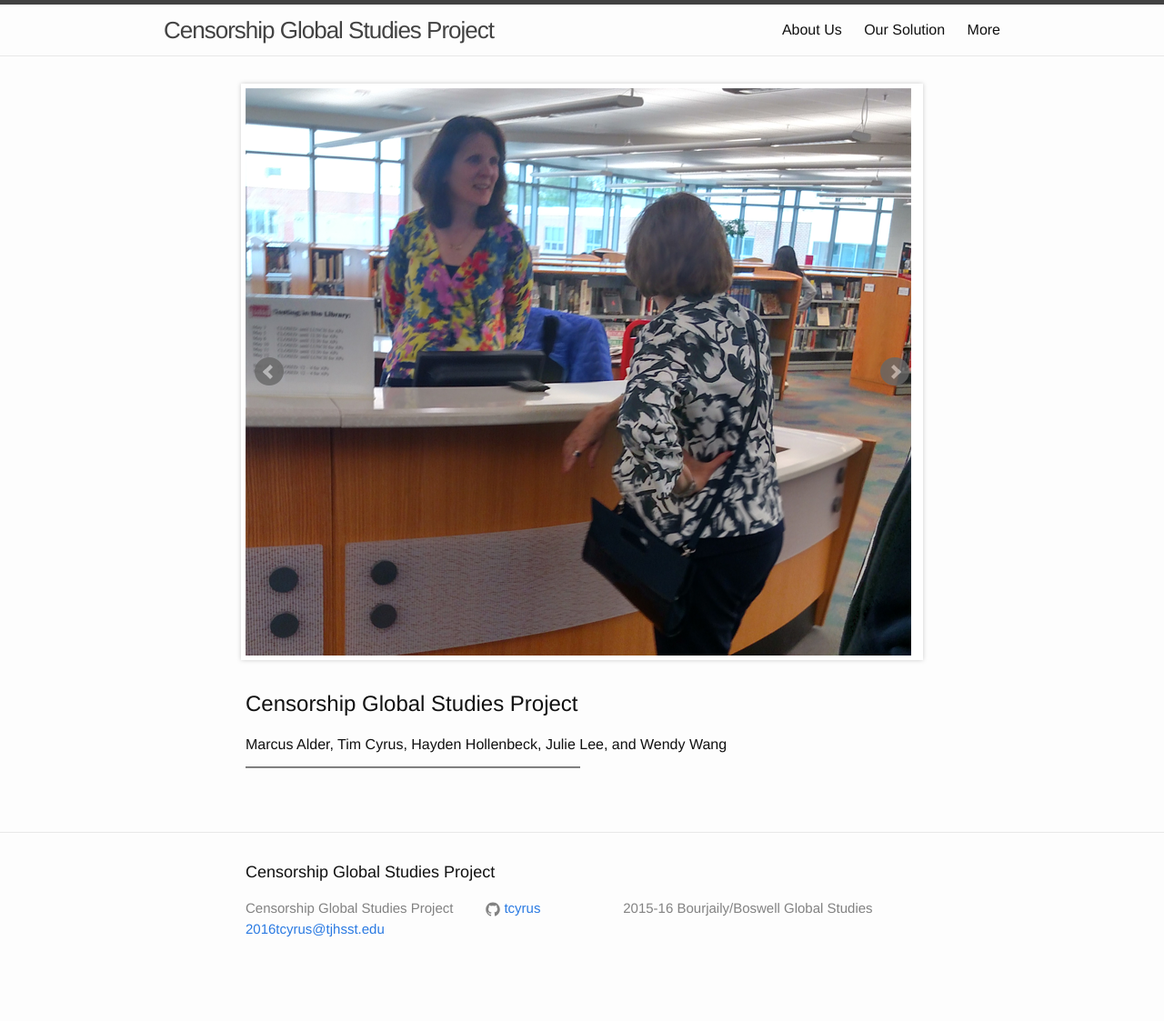
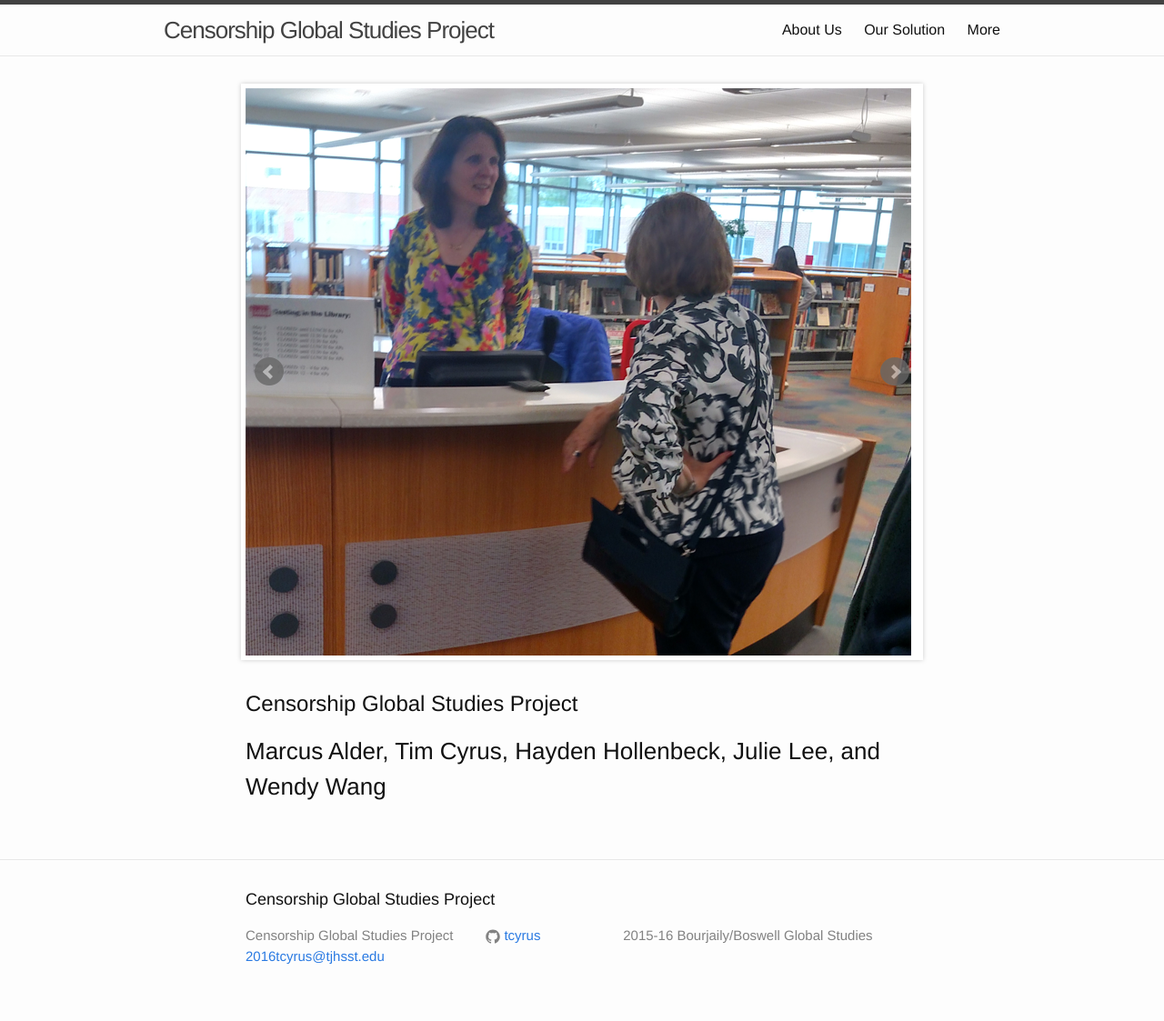
Before and after one commit to tcyrus/global-studies, a Jekyll site: the page built from index.md, in a window 1280 px wide. Shown: the whole page at 91% size. Built offline with Jekyll 4.4.1, drawn with Linux system fonts in a browser that asks for light colours; before the commit the page ends 1093 px from its top, so only the background shows below that.

```diff
--- a/index.md
+++ b/index.md
@@ -6,8 +6,8 @@ carousel:
 ---
 Censorship Global Studies Project
 =================================
-Marcus Alder, Tim Cyrus, Hayden Hollenbeck, Julie Lee, and Wendy Wang
----------------------------------------------------------------------
+### Marcus Alder, Tim Cyrus, Hayden Hollenbeck, Julie Lee, and Wendy Wang
+
 
 <!--1. Venture Name-->
 <!--2. Motto/Tagline & Login-->
```
